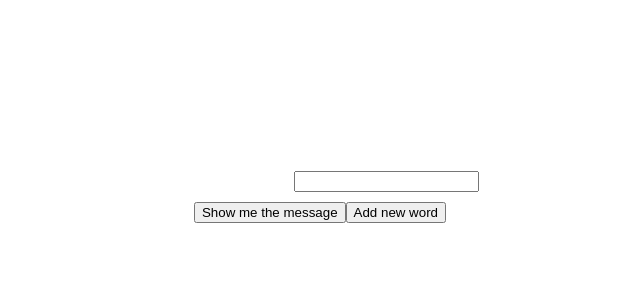
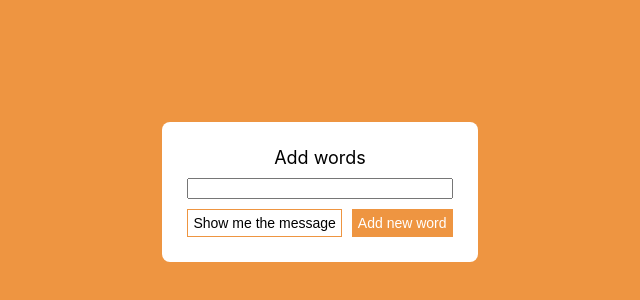
Before and after one commit to PaulinaLL/react-interactive-text, a React (Create React App) app: page / in a window 1280 px wide. Shown: the part 208-508 px from the top of the page, without its empty margins (320-960 px from the left). Built offline with nearby package versions, Linux system fonts and the light colour scheme.

Commit message:
Add page styles

```diff
--- a/src/App.css
+++ b/src/App.css
@@ -3,11 +3,81 @@
 }
 
 .App-main {
+  background-color: #ee9541;
   min-height: 100vh;
   display: flex;
   flex-direction: column;
   align-items: center;
   justify-content: center;
-  font-size: calc(10px + 2vmin);
+  color: black;
+}
+form {
+  background-color: white;
+  padding: 20px;
+  display: flex;
+  flex-direction: column;
+  border-radius: 8px;
+}
+.cover {
+  background-color: rgb(129, 62, 114);
+  height: 100vh;
+  width: 100%;
+  display: flex;
+  align-items: center;
+  justify-content: center;
+}
+
+.coverContentWrapper {
+  position: relative;
+  width: 300px;
+}
+
+span {
+  background-color: rgb(255, 174, 0);
+  border-top: 5px solid rgb(74, 19, 163);
+  border-bottom: 5px solid rgb(74, 19, 163);
+  padding: 5px 10px;
+  position: relative;
+  display: inline-block;
+  transform: skewX(-10deg);
+}
+
+button {
+  margin: 5px;
+  padding: 5px;
+  border: 1px solid #ee9541;
+  font-size: 14px;
+}
+button:nth-of-type(1) {
+  background-color: white;
+}
+button:nth-of-type(2) {
+  background-color: #ee9541;
   color: white;
 }
+
+.backToForm {
+  width: 25px;
+  height: 25px;
+  border-radius: 4px;
+  font-size: 16px;
+  position: absolute;
+  top: -40px;
+  right: 0px;
+  background-color: red;
+}
+
+label,
+input,
+p {
+  margin: 5px;
+}
+
+p {
+  font-size: 12px;
+  color: red;
+  text-align: left;
+}
+label {
+  font-size: large;
+}
```
